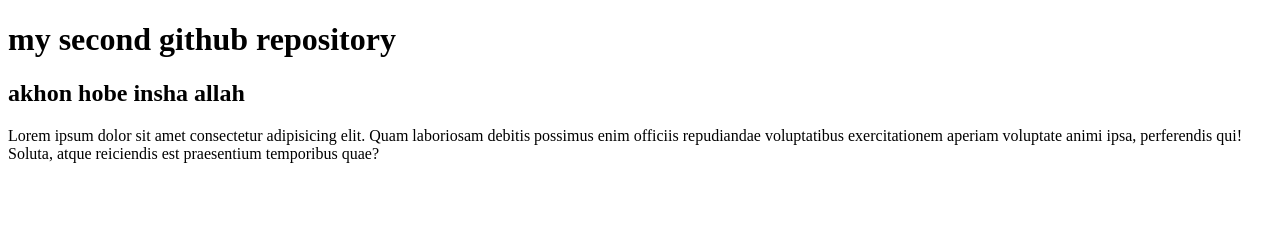
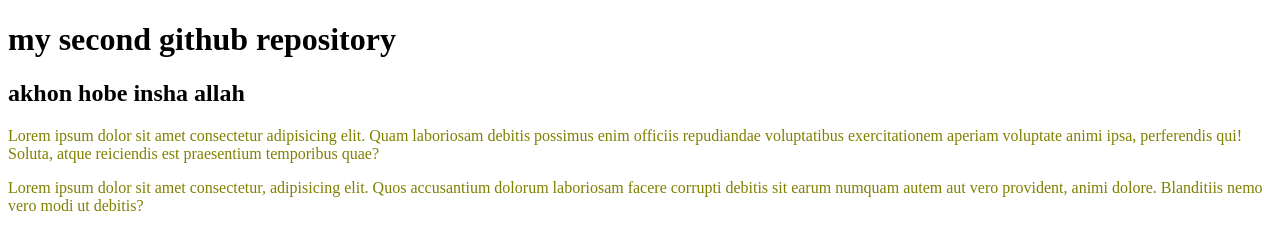
Before and after one commit to jubair29/my-second-repo, a plain HTML site: page index.html in a window 1280 px wide. Drawn offline with Linux system fonts and the light colour scheme.

Commit message:
color korlam

```diff
--- a/index.html
+++ b/index.html
@@ -5,12 +5,14 @@
     <meta http-equiv="X-UA-Compatible" content="IE=edge">
     <meta name="viewport" content="width=device-width, initial-scale=1.0">
     <title>my second repo</title>
+    <link rel="stylesheet" href="style.css">
 </head>
 <body>
 
     <h1>my second github repository</h1>
     <h2>akhon hobe insha allah</h2>
     <p>Lorem ipsum dolor sit amet consectetur adipisicing elit. Quam laboriosam debitis possimus enim officiis repudiandae voluptatibus exercitationem aperiam voluptate animi ipsa, perferendis qui! Soluta, atque reiciendis est praesentium temporibus quae?</p>
+    <p>Lorem ipsum dolor sit amet consectetur, adipisicing elit. Quos accusantium dolorum laboriosam facere corrupti debitis sit earum numquam autem aut vero provident, animi dolore. Blanditiis nemo vero modi ut debitis?</p>
 
 </body>
 </html>
--- /dev/null
+++ b/style.css
@@ -0,0 +1,3 @@
+p{
+    color: olive;
+}
```
